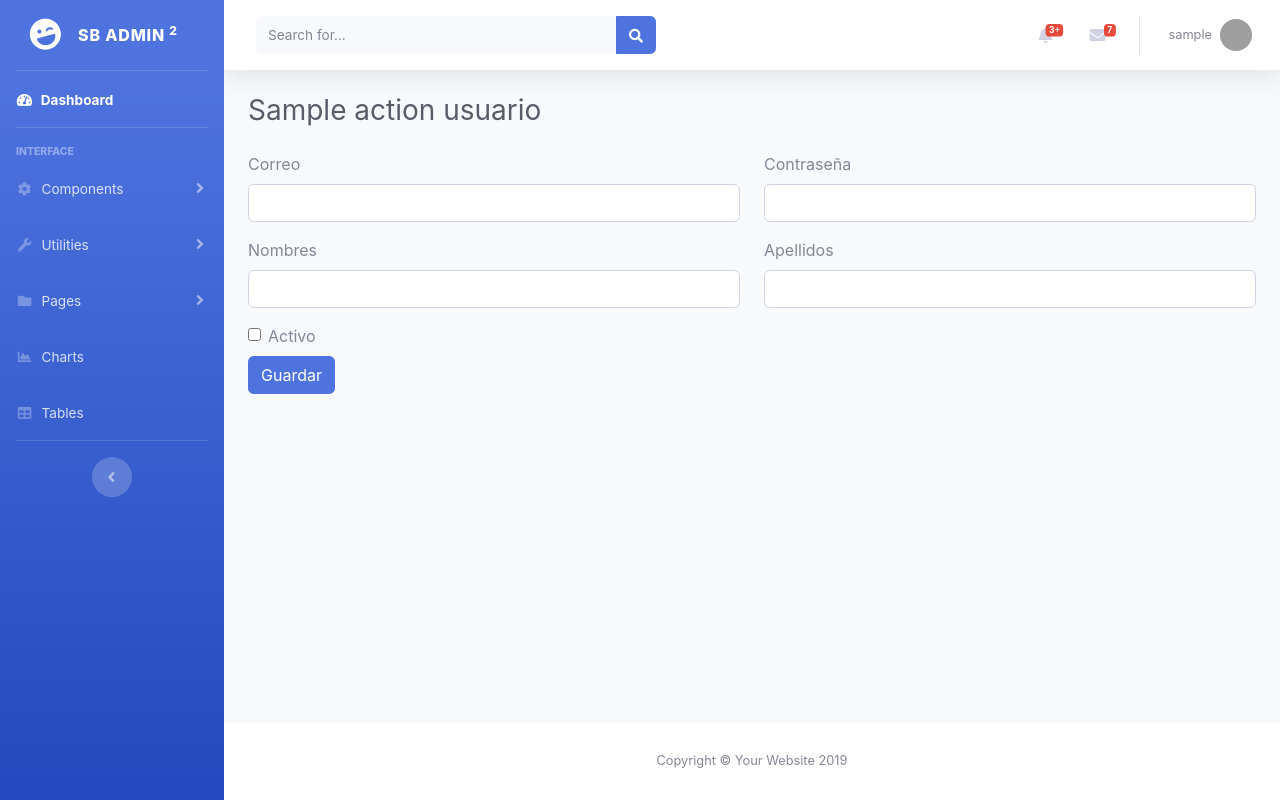
After one commit to edgarceron/dashboardcti, a Django app: template users/templates/users/form.html in a window 1280 px wide. The commit adds this page. Run offline with Django 3.2, Linux system fonts and the light colour scheme; the template is opened without the code that fills it: most values are stand-ins (such as "Sample title", 1, 10 or a date in 2020); some libraries are stand-ins or nearby versions; some web fonts are replaced; grey boxes are pictures that could not be loaded.

Commit message:
Implementing djangorestframework

```diff
--- a/maingui/templates/maingui/index.html
+++ b/maingui/templates/maingui/index.html
@@ -657,6 +657,14 @@
     <script type="text/javascript" src="{% static 'maingui/js/demo/chart-area-demo.js' %}"></script>
     <script src="{% static 'maingui/js/demo/chart-pie-demo.js' %}"></script>
     {% endblock %}
+
+    <script>
+        $( document ).ready(function() {
+            {% block ready %}
+
+            {% endblock %}
+        });
+    </script>
 </body>
 
 </html>
--- /dev/null
+++ b/users/static/users/js/form.js
@@ -0,0 +1,2 @@
+//TODO
+//Ajax webservice usuarios
--- /dev/null
+++ b/users/templates/users/form.html
@@ -0,0 +1,67 @@
+{% extends 'maingui/index.html' %}
+{% load static %}
+{% block title %}
+{{ action }} usuario
+{% endblock %}
+
+{% block topTitle %}
+{{ action }} usuario
+{% endblock %}
+{% block content %}
+<div class="row">
+    <form action="" class="w-100"></form>
+    <div class="col-md-12">
+        <div class="row">
+            <div class="col-md-6">
+                <div class="form-group">
+                    <label for="emailInput">Correo</label>
+                    <input type="email" class="form-control appform" id="emailInput">
+                </div>
+            </div>
+            <div class="col-md-6">
+                <div class="form-group">
+                    <label for="passwordInput">Contraseña</label>
+                    <input type="password" class="form-control appform" id="passwordInput">
+                </div>
+            </div>
+        </div>
+        <div class="row">
+            <div class="col-md-6">
+                <div class="form-group">
+                    <label for="nameInput">Nombres</label>
+                    <input type="text" class="form-control appform" id="nameInput">
+                </div>
+            </div>
+            <div class="col-md-6">
+                <div class="form-group">
+                    <label for="lastnameInput">Apellidos</label>
+                    <input type="text" class="form-control appform" id="lastnameInput">
+                </div>
+            </div>
+        </div>
+        <div class="row">
+            <div class="col-md-6">
+                <div class="form-check">
+                    <input class="form-check-input" type="checkbox" value="" id="activeInput">
+                    <label for="activeInput">Activo</label>
+                </div>
+            </div>
+        </div>
+        <div class='row'>
+            <div class='col-md-6'>
+                <div class='form-group'>
+                    <button type="button" class="btn btn-primary" id="saveButton">Guardar</button>
+                </div>
+            </div>
+        </div>
+    </div>
+    </form>
+</div>
+{% endblock %}
+{% block javascript %}
+<script src="{% static 'users/js/app/form.js' %}"></script>
+{% endblock %}
+
+{% block ready %}
+var id = {{ id }}
+{% endblock %}
--- a/users/urls.py
+++ b/users/urls.py
@@ -1,7 +1,13 @@
 from django.urls import path
 
 from . import views
+from . import webservices
 
 urlpatterns = [
     path('', views.index, name='index'),
+    path('create', views.form, name='create'),
+    path('update/<int:id>', views.form, name='update'),
+
+    path('add', webservices.add_user, 'add'),
+
 ]
```
Also changed, not shown: users/models.py (+6 -6 lines), users/serializers.py (added, +22 -0 lines), users/views.py (+19 -1 lines), users/webservices.py (added, +25 -0 lines), users/migrations/0002_auto_20200322_1758.py (added).
